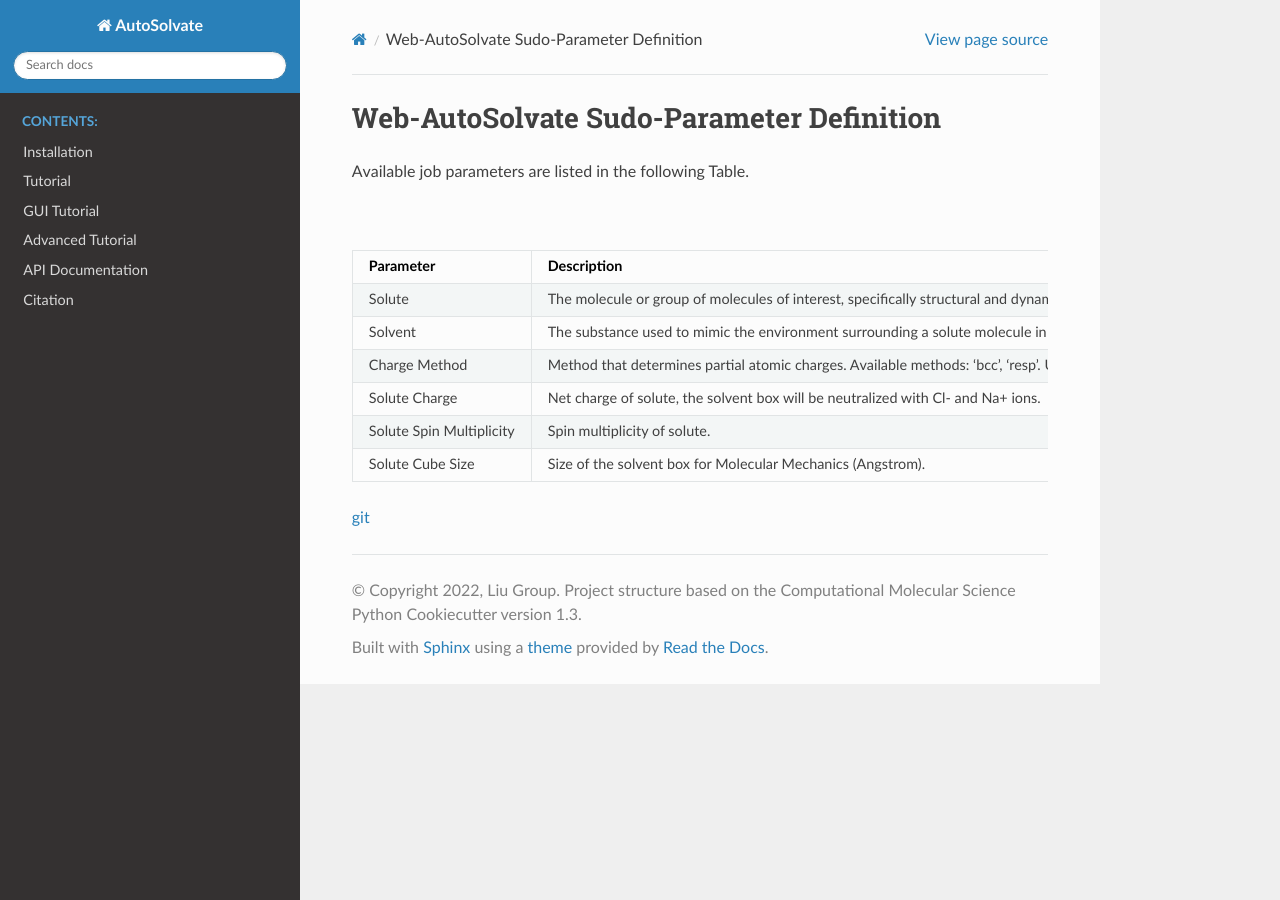
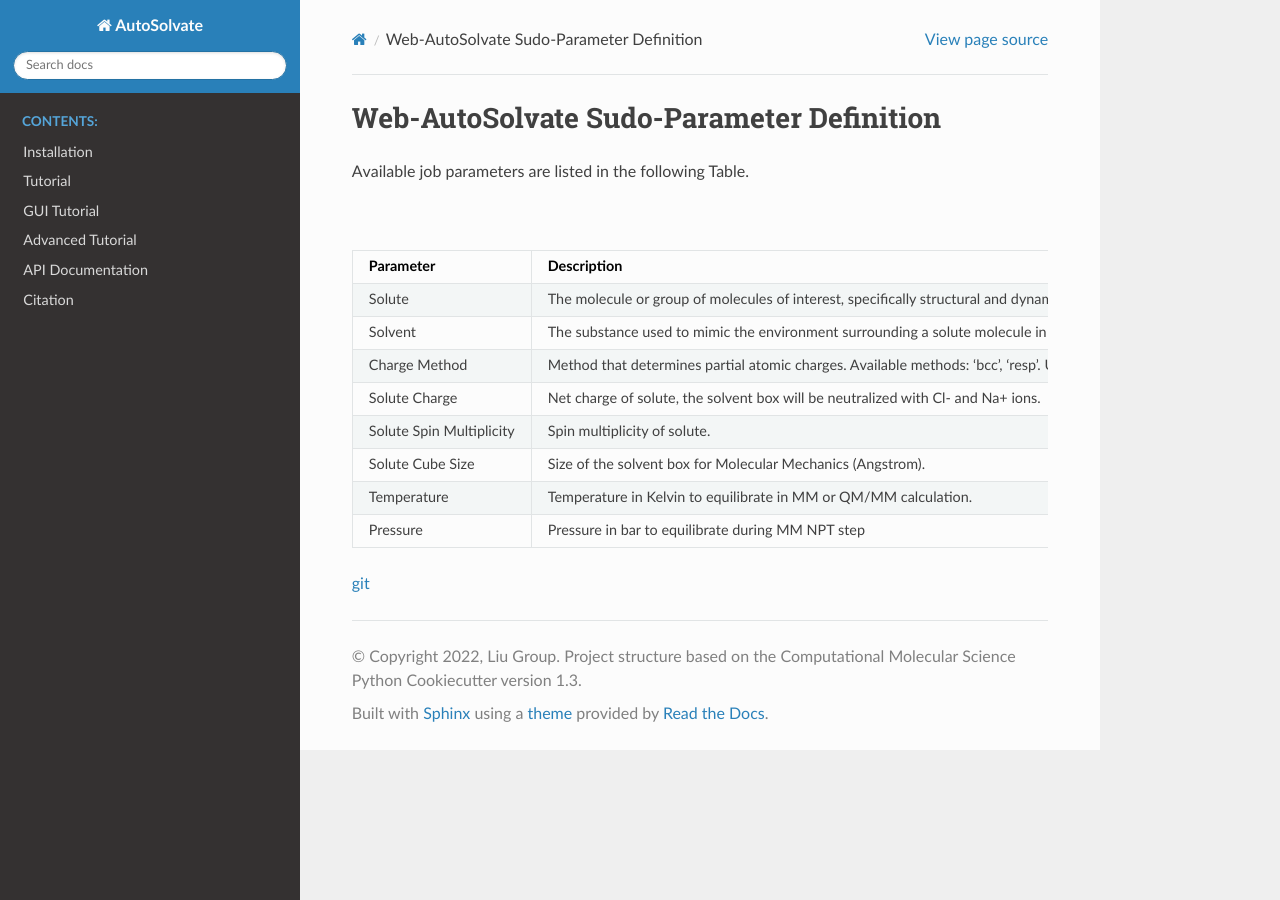
Before and after one commit to Liu-group/AutoSolvate, a Sphinx documentation site: the page built from docs/UserManual.rst, in a window 1280 px wide. Built offline with Sphinx 7.4.7 and the Read the Docs theme 2.0.0, drawn with Linux system fonts in a browser that asks for light colours; the version number could not be read and is left out.

Commit message:
Update UserManual.rst

```diff
--- a/docs/UserManual.rst
+++ b/docs/UserManual.rst
@@ -42,7 +42,16 @@ Available job parameters are listed in the following Table.
      - int
      - 54
      - L >=20
-
+   * - Temperature
+     - Temperature in Kelvin to equilibrate in MM or QM/MM calculation.
+     - int
+     - 300
+     - T > 0
+   * - Pressure
+     - Pressure in bar to equilibrate during MM NPT step
+     - int
+     - 1
+     - P > 0
 
 
 
```
